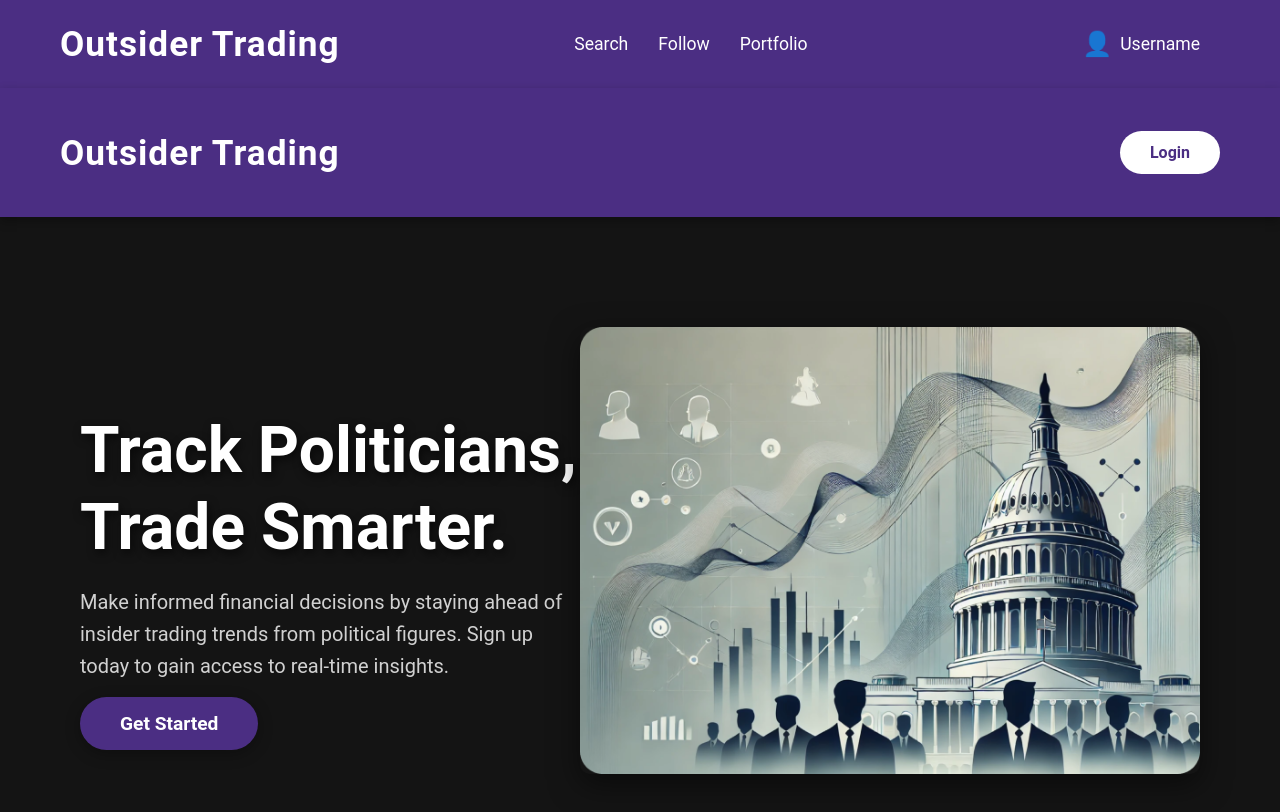
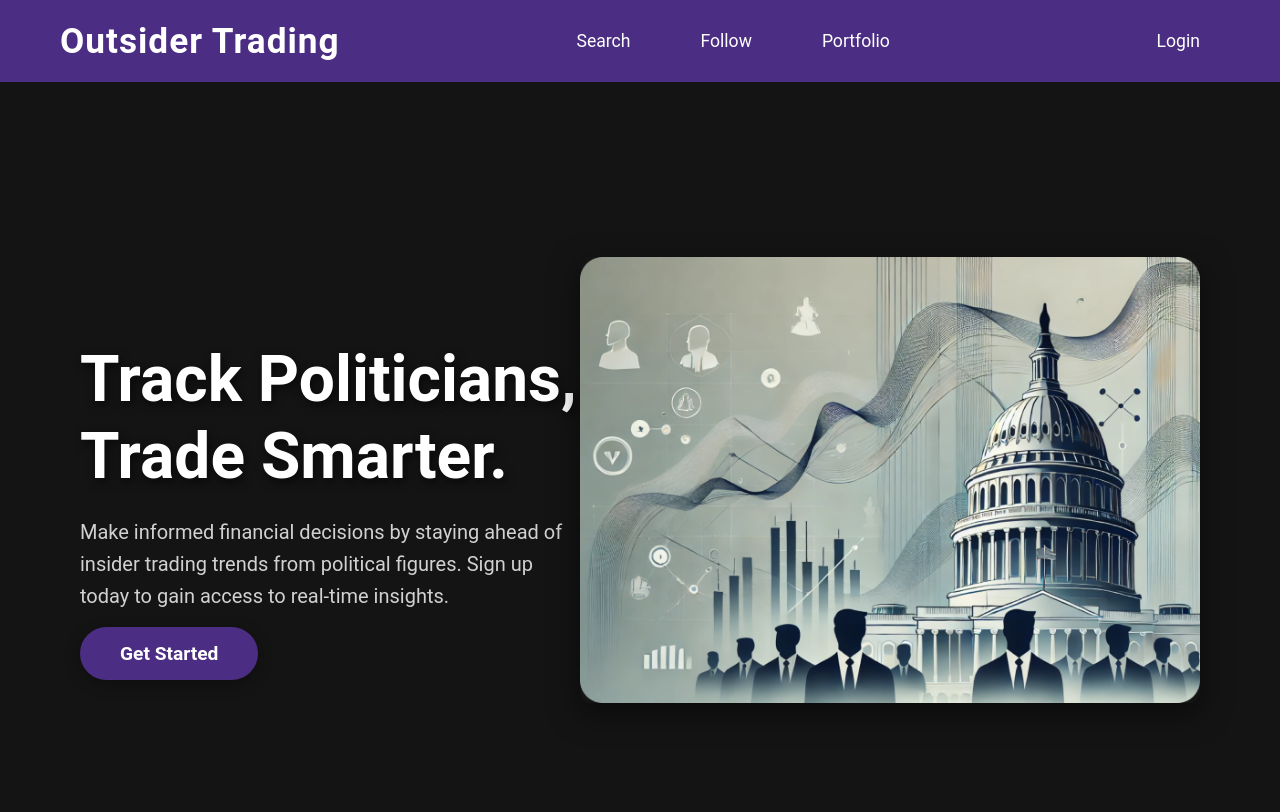
Before and after one commit to pierceterry01/PoliticalStockTracker, a React (Create React App) app in the folder client/: page / in a window 1280 px wide. Shown: the top 812 px of the page. Built offline with nearby package versions, Linux system fonts and the light colour scheme.

Commit message:
navigation bar adjustments

```diff
--- a/client/package.json
+++ b/client/package.json
@@ -43,6 +43,9 @@
     ]
   },
   "devDependencies": {
-    "react-app-rewired": "^2.2.1"
+    "react-app-rewired": "^2.2.1",
+    "webpack": "^5.96.1",
+    "webpack-cli": "^5.1.4",
+    "webpack-dev-server": "^5.1.0"
   }
 }
--- a/client/src/components/NavBar.js
+++ b/client/src/components/NavBar.js
@@ -1,9 +1,13 @@
-// NavBar.js
 import React from 'react';
-import { Link } from 'react-router-dom';
+import { Link, useLocation } from 'react-router-dom';
 import '../styles/NavBar.css'; // Make sure to create and import the CSS file
 
 function NavBar() {
+  const location = useLocation();
+
+  // Render the login button only if on the landing page
+  const isLandingPage = location.pathname === "/";
+
   return (
     <header className="nav-header">
       <Link to="/" className="logo">Outsider Trading</Link>
@@ -13,10 +17,18 @@ function NavBar() {
         <Link to="/portfolio">Portfolio</Link>
       </nav>
       <div className="header-icons">
-        <Link to="/settings" className="profile">
-          <span className="profile-icon">&#128100;</span>
-          <span className="profile-name">Username</span>
-        </Link>
+        {/* Profile icon and name not displayed on the landing page header */}
+        {!isLandingPage && (
+          <Link to="/settings" className="profile">
+            <span className="profile-icon">&#128100;</span>
+            <span className="profile-name">Username</span>
+          </Link>
+        )}
+
+        {/* login button only appears on the landing page */}
+        {isLandingPage && (
+          <Link to="/login" className="login-btn">Login</Link>
+        )}
       </div>
     </header>
   );
--- a/client/src/components/landing-page.js
+++ b/client/src/components/landing-page.js
@@ -16,16 +16,7 @@ function LandingPage() {
 
     return (
         <div className="landing-page">
-            {/* Header Section */}
-            <header className="landing-header">
-                <div className="logo-title">
-                    <h1>Outsider Trading</h1> {/* Main title */}
-                </div>
-                <div className="header-actions">
-                    {/* Login button */}
-                    <Link to="/login" className="btn login-btn">Login</Link>
-                </div>
-            </header>
+
 
             {/* Hero Section */}
             <div className="hero-section">
--- a/client/src/components/portfolio.js
+++ b/client/src/components/portfolio.js
@@ -75,8 +75,8 @@ function PortfolioPage() {
   }, []);
 
   return (
-    <div id="portfolioBody">
-      <a href="/" className="back-button">
+    <div className="portfolioBody">
+      <a href="/" className="home-button">
         Back to Home
       </a>
       <header id="portfolioHeader">
--- a/client/src/styles/LandingPage.css
+++ b/client/src/styles/LandingPage.css
@@ -46,11 +46,13 @@ body {
     transition: background-color 0.3s, box-shadow 0.3s ease; /* Smooth transition */
 }
 
-/* Login button hover */
+
 .login-btn:hover {
-    background-color: #ececec;
-    box-shadow: 0 5px 15px rgba(0, 0, 0, 0.2); /* Shadow on hover */
-}
+    background-color: #6C429A; /* Darker purple on hover */
+    box-shadow: 0 0 10px rgba(0, 0, 0, 0.3); /* Shadow on hover */
+    border-radius: 10px;
+  }
+
 
 /* Hero Section */
 .hero-section {
--- a/client/src/styles/NavBar.css
+++ b/client/src/styles/NavBar.css
@@ -27,10 +27,14 @@
     color: white;
     text-decoration: none;
     font-size: 1.1rem;
+    padding: 10px 20px;
   }
 
   .nav-links a:hover {
-    text-decoration: underline;
+    text-decoration: none;
+    background-color: #6C429A; /* Darker purple on hover */
+    box-shadow: 0 0 10px rgba(0, 0, 0, 0.3);
+    border-radius: 10px;
   }
 
   .header-icons {
@@ -46,7 +50,7 @@
   }
 
   .profile:hover {
-    text-decoration: underline;
+    text-decoration: none;
   }
 
   .profile-icon {
@@ -57,3 +61,22 @@
   .profile-name {
     font-size: 1.1rem;
   }
+
+/* Login button styling */
+.login-btn {
+  color: white;
+  background-color: transparent; /* Transparent background initially */
+  padding: 10px 20px;
+  border-radius: 10px;
+  text-decoration: none;
+  font-size: 1.1rem;
+  margin-left: 10px;
+  display: inline-block; /* Ensure the link is block-level to accept background */
+  transition: background-color 0.3s, box-shadow 0.3s ease; /* Smooth transition */
+}
+
+.login-btn:hover {
+  background-color: blue; /* Darker purple on hover */
+  box-shadow: 0 0 10px rgba(0, 0, 0, 0.3); /* Shadow on hover */
+  border-radius: 10px;
+}
--- a/client/src/styles/PortfolioPage.css
+++ b/client/src/styles/PortfolioPage.css
@@ -7,8 +7,26 @@
     color: white; /* White text color */
 }
 
+.portfolioBody {
+    padding-top: 25px;
+    margin-left: 20px;
+}
+
+.home-button {
+    margin-top: 100px;
+    padding: 10px 20px;
+    background-color: #4B2E83;
+    color: white;
+    text-decoration: none;
+    border-radius: 5px;
+  }
+
+.home-button:hover {
+    background-color:#6C429A
+}
+
 /* Header Styling */
-.portfolio-header {
+#portfolio-header {
     display: flex;
     justify-content: space-between;
     align-items: center;
```
Also changed, not shown: 1 other file (tests, documents, lock files or other folders).
